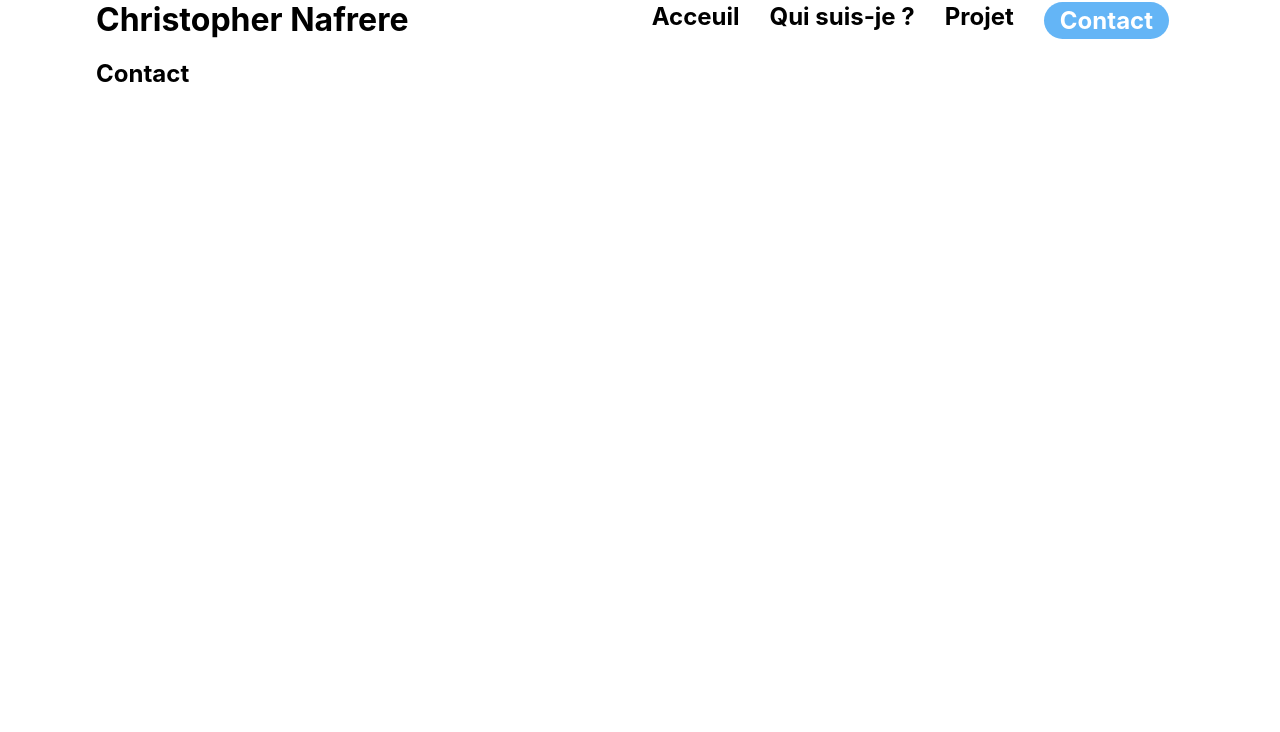
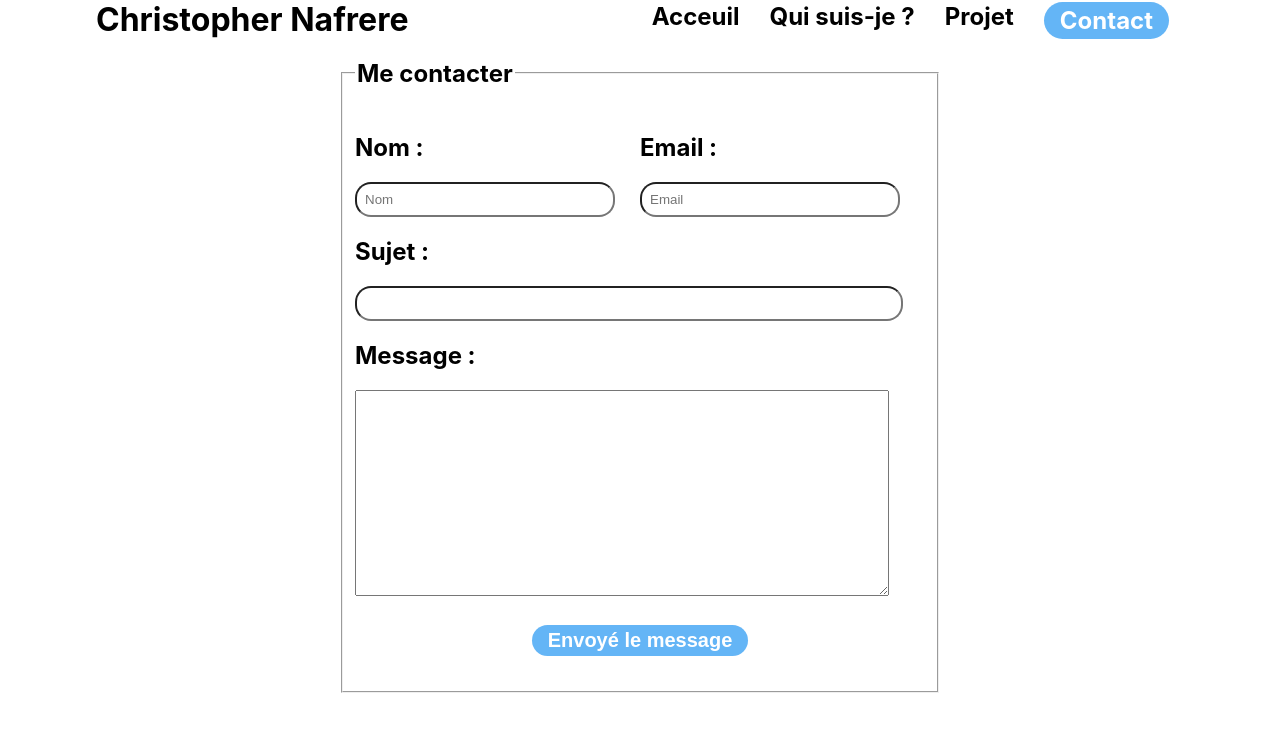
Before and after one commit to chrisnaf92i/portfolio, a React (Create React App) app in the folder portfolio/: page /contact in a window 1280 px wide. Shown: the top 732 px of the page. Built offline with nearby package versions, Linux system fonts and the light colour scheme.

Commit message:
création de la page de contact (sans envoi)

```diff
--- a/portfolio/package.json
+++ b/portfolio/package.json
@@ -14,7 +14,7 @@
     "sass": "sass --watch ./src/sass/main.scss:./src/App.css",
     "start": "react-scripts start",
     "build": "react-scripts build",
-    "postheroku": "npm install && npm run build",
+    "heroku-postbuild": "cd npm install && npm build",
     "test": "react-scripts test",
     "eject": "react-scripts eject"
   },
--- a/portfolio/src/App.css
+++ b/portfolio/src/App.css
@@ -32,6 +32,7 @@
   background-color: #64B5F6;
   border-radius: 25px;
   color: white;
+  border: none;
 }
 
 .card {
@@ -53,4 +54,48 @@
   margin: 0;
 }
 
+.contact-page {
+  display: flex;
+  justify-content: space-around;
+}
+
+.form-contact {
+  width: auto;
+}
+.form-contact input {
+  width: 66vh;
+  padding: 8px;
+  border-radius: 16px;
+}
+.form-contact__identity {
+  display: flex;
+}
+.form-contact__identity label {
+  margin-right: 25px;
+}
+.form-contact__identity input {
+  width: 30vh;
+}
+.form-contact textarea {
+  min-width: 66vh;
+  max-width: 66vh;
+  min-height: 25vh;
+  max-height: 25vh;
+}
+.form-contact__btn-container {
+  display: flex;
+  justify-content: center;
+}
+.form-contact__btn-container__submit {
+  margin: 25px;
+  padding: 4px 16px;
+  background-color: #64B5F6;
+  border-radius: 25px;
+  color: white;
+  border: none;
+}
+.form-contact__btn-container__submit h2 {
+  margin: 0;
+}
+
 /*# sourceMappingURL=App.css.map */
--- a/portfolio/src/App.js
+++ b/portfolio/src/App.js
@@ -9,14 +9,14 @@ import Contact from './page/Contact';
 function App() {
   return (
     <div className="App">
-      <header class="header">
+      <header className="header">
         <h1> Christopher Nafrere </h1>
 
-        <nav class="header__nav">
+        <nav className="header__nav">
           <Link to="/"> <h2> Acceuil </h2> </Link>
           <Link to="/qui-suis-je"> <h2> Qui suis-je ? </h2> </Link>
           <Link to="/projet"> <h2> Projet </h2> </Link>
-          <Link to="/contact"> <h2 class="header__nav__btn-contact"> Contact </h2> </Link>
+          <Link to="/contact"> <h2 className="header__nav__btn-contact"> Contact </h2> </Link>
         </nav>
       </header>
 
--- a/portfolio/src/page/Contact.js
+++ b/portfolio/src/page/Contact.js
@@ -1,9 +1,70 @@
-import React from 'react'
+import React, {useState} from 'react';
 
 export default function Contact() {
+  const [contactData, setContactData] = useState({
+    name:"",
+    email:"",
+    subject:"",
+    message:""
+  });
+
+  const setName = (event) => {
+    setContactData({...contactData, name:event.target.value})
+  }
+  const setEmail = (event) => {
+    setContactData({...contactData, email:event.target.value})
+  }
+  const setSubject = (event) => {
+    setContactData({...contactData, subject:event.target.value})
+  }
+  const setMessage = (event) => {
+    setContactData({...contactData, message:event.target.value})
+  }
+
   return (
-    <main>
-        <h1>Contact</h1>
+    <main className="contact-page">
+        <form className="form-contact"
+        action="mailto:nafrere.christopher@gmail.com"
+        method="POST"
+        encType='multipart/form-data'
+        name="EmailForm"
+        >
+          <fieldset>
+            <legend> <h1> Me contacter </h1> </legend>
+
+            <div className="form-contact__identity">
+              <label>
+                <h2> Nom : </h2>
+                <input type="text" onChange={setName} placeholder="Nom"/>
+              </label>
+
+              <label>
+                <h2> Email : </h2>
+                <input type="email" onChange={setEmail} placeholder="Email"/>
+              </label>
+
+
+            </div>
+
+            <label>
+              <h2> Sujet : </h2>
+              <input onChange={setSubject} type="text"/>
+            </label>
+
+            <label>
+              <h2> Message : </h2>
+
+              <textarea onChange={setMessage}/>
+            </label>
+            <br/>
+
+            <div className="form-contact__btn-container">
+              <button className="form-contact__btn-container__submit" type="submit"><h2>Envoyé le message</h2></button>
+            </div>
+
+          </fieldset>
+
+        </form>
     </main>
   )
 }
--- a/portfolio/src/sass/main.scss
+++ b/portfolio/src/sass/main.scss
@@ -6,3 +6,5 @@
 @import "./layout/header";
 
 @import "./component/card";
+
+@import "./page/contact.scss"
--- /dev/null
+++ b/portfolio/src/sass/page/contact.scss
@@ -0,0 +1,52 @@
+.contact-page {
+
+    display: flex;
+    justify-content: space-around;
+}
+
+.form-contact {
+
+    width:auto;
+
+    input {
+        width:66vh;
+
+        padding:8px;
+        border-radius: 16px;
+    }
+
+    &__identity {
+        display:flex;
+
+        label {
+            margin-right:25px;
+        }
+
+        input {
+            width:30vh;
+        }
+    }
+
+    textarea {
+        min-width:66vh;
+        max-width:66vh;
+        min-height:25vh;
+        max-height:25vh;
+
+    }
+
+    &__btn-container {
+        display:flex;
+        justify-content: center;
+        &__submit {
+
+            margin:25px;
+            @include mainButton;
+            h2 {
+                margin:0;
+
+            }
+        }
+    }
+
+}
--- a/portfolio/src/sass/utils/_mixin.scss
+++ b/portfolio/src/sass/utils/_mixin.scss
@@ -3,4 +3,5 @@
     background-color: $primary-color;
     border-radius: 25px;
     color:white;
+    border:none;
 }
```
Also changed, not shown: 1 other file (tests, documents, lock files or other folders).
